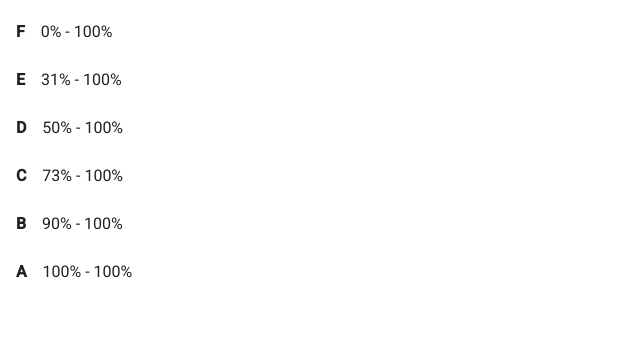
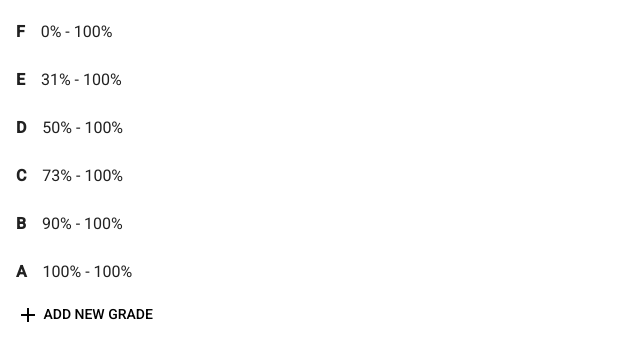
Before and after one commit to FunTomas11/grading-system, an Angular app: page /home in a window 1280 px wide. Shown: the top 360 px of the page, without its empty margins (0-640 px from the left). Built offline with nearby package versions, Linux system fonts and the light colour scheme.

Commit message:
Created button to add grades

```diff
--- a/src/app/app.module.ts
+++ b/src/app/app.module.ts
@@ -6,6 +6,8 @@ import { AppComponent } from './app.component';
 import { HomeComponent } from './home/home.component';
 import { BrowserAnimationsModule } from '@angular/platform-browser/animations';
 import {MatListModule} from "@angular/material/list";
+import {MatButtonModule} from "@angular/material/button";
+import {MatIconModule} from "@angular/material/icon";
 
 @NgModule({
   declarations: [
@@ -16,7 +18,9 @@ import {MatListModule} from "@angular/material/list";
     BrowserModule,
     AppRoutingModule,
     BrowserAnimationsModule,
-    MatListModule
+    MatListModule,
+    MatButtonModule,
+    MatIconModule
   ],
   providers: [],
   bootstrap: [AppComponent]
--- a/src/app/home/home.component.html
+++ b/src/app/home/home.component.html
@@ -1,7 +1,8 @@
 <mat-selection-list [multiple]="false">
   <mat-list-option *ngFor="let grade of grades" [value]="grade">
-
     <span><b>{{grade.symbolicGrade}}</b>&nbsp;&nbsp;&nbsp;&nbsp;{{grade.minPercentage}}% - 100%</span>
   </mat-list-option>
-
 </mat-selection-list>
+<button mat-button (click)="AddGrade()">
+    <mat-icon>add</mat-icon> ADD NEW GRADE
+</button>
--- a/src/app/home/home.component.ts
+++ b/src/app/home/home.component.ts
@@ -25,4 +25,8 @@ export class HomeComponent implements OnInit {
   ngOnInit(): void {
   }
 
+  AddGrade(grade?: Grade) {
+    // this.grades.push(grade);
+  }
+
 }
```
